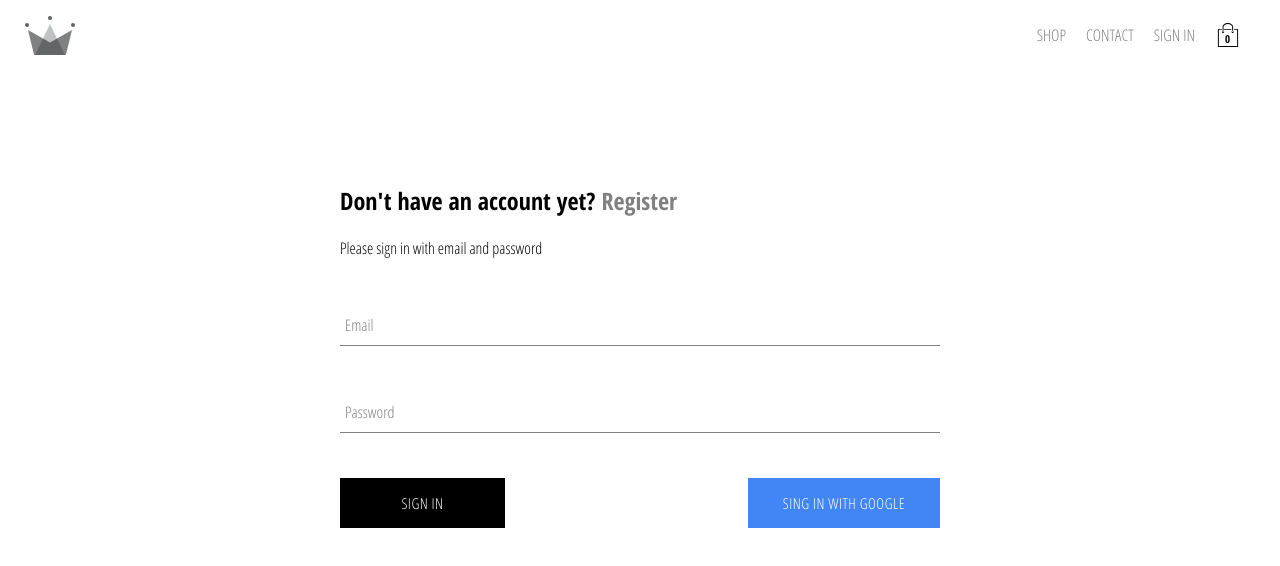
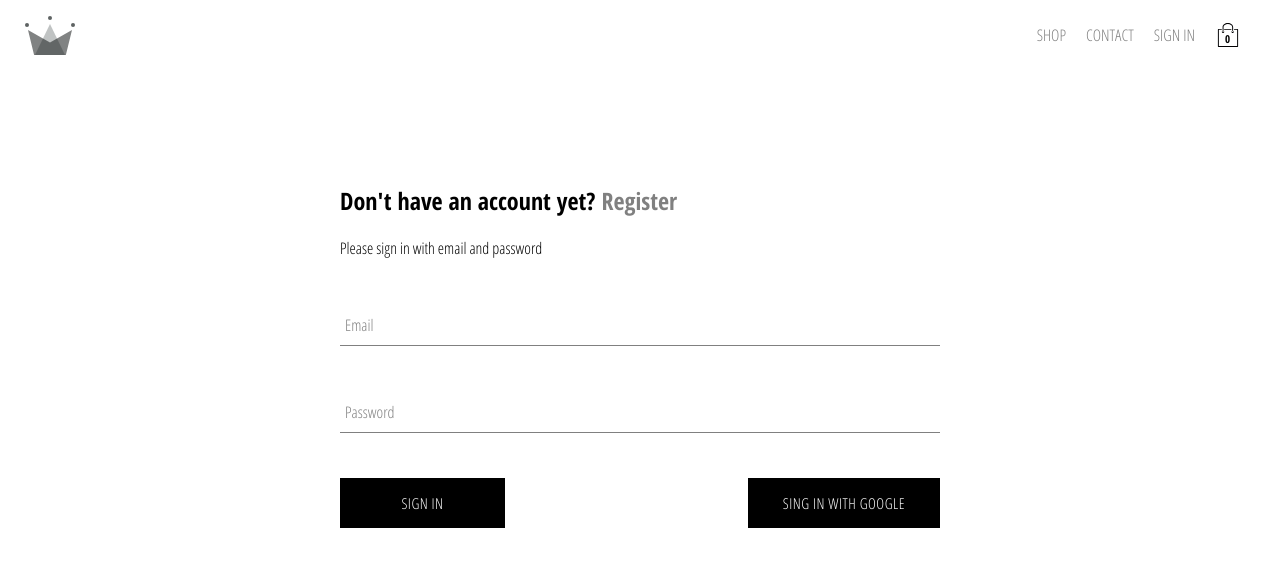
Before and after one commit to ACHEER1420/import-bkk-clothing, a React (Create React App) app: page /login in a window 1280 px wide. Shown: the top 566 px of the page. Built offline with nearby package versions, Linux system fonts and the light colour scheme; no server answers.

Commit message:
[Styled-components] - [Custom-button] - implement and fix

```diff
--- a/src/components/custom-button/custom-button.component.jsx
+++ b/src/components/custom-button/custom-button.component.jsx
@@ -1,15 +1,11 @@
 import React from 'react';
-import './custom-button.styles.scss';
 
-const CustomButton = ({ children, isGoogleSignIn, inverted, ...props }) => (
-  <button
-    className={`${inverted ? 'inverted' : ''} ${
-      isGoogleSignIn ? 'google-sign-in' : ''
-    } custom-button`}
-    {...props}
-  >
+import { CustomButtonContainer } from './custom-button.styles';
+
+const CustomButton = ({ children, ...props }) => (
+  <CustomButtonContainer className='custom-button' {...props}>
     {children.toUpperCase()}
-  </button>
+  </CustomButtonContainer>
 );
 
 export default CustomButton;
--- a/src/components/custom-button/custom-button.styles.jsx
+++ b/src/components/custom-button/custom-button.styles.jsx
@@ -35,6 +35,7 @@ const defaultStyleButton = css`
 `;
 
 const displayStyleOnProps = (props) => {
+  console.log(props)
   switch (true) {
     case props.googleSignIn:
       return googleStyleButton;
```
